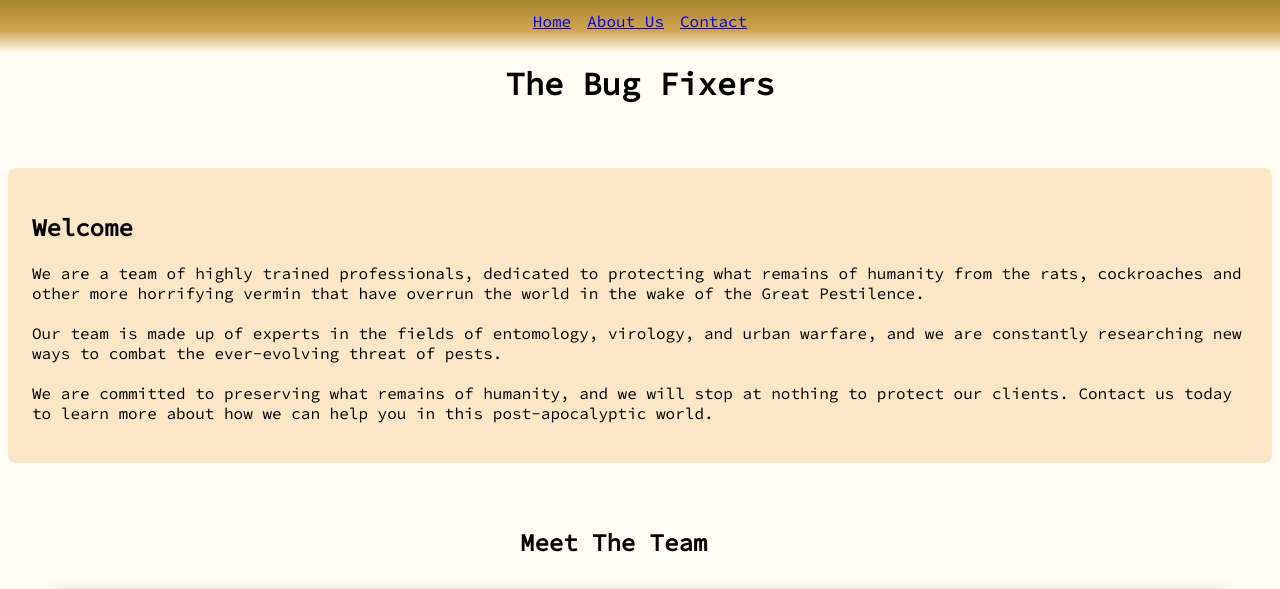
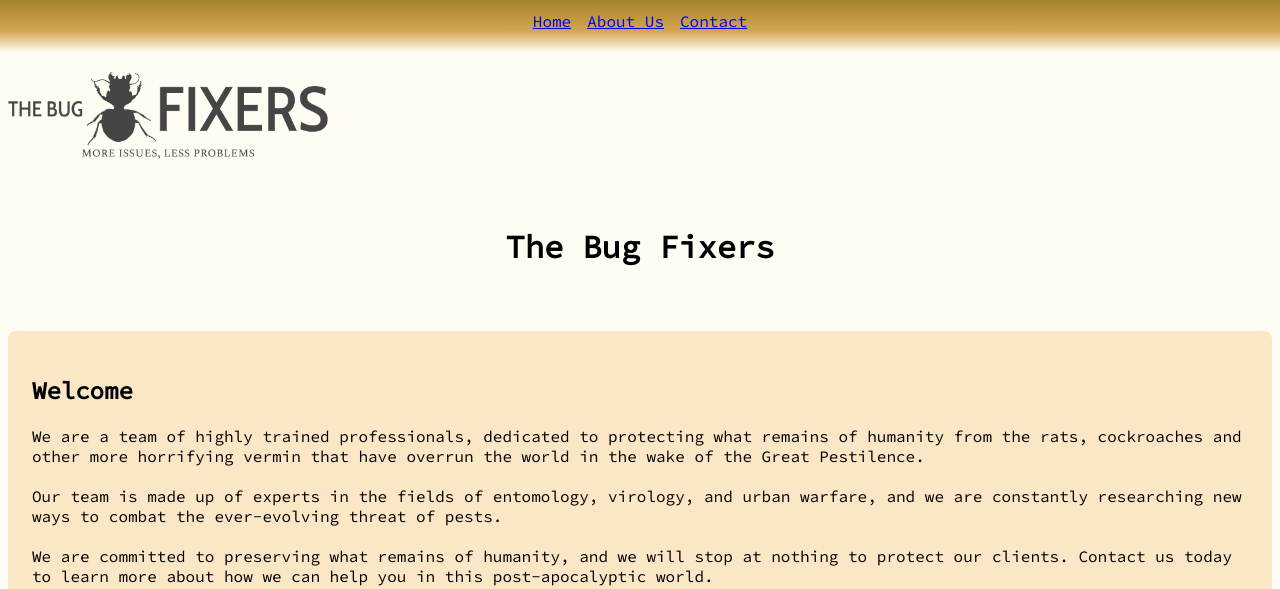
Before and after one commit to fac27/FAC-webAgency, a plain HTML site: page index.html in a window 1280 px wide. Shown: the top 589 px of the page. Drawn offline with Linux system fonts and the light colour scheme.

Commit message:
added logo:

```diff
--- a/index.html
+++ b/index.html
@@ -17,6 +17,7 @@
         </header>
         <!-- content?  -->
         <!-- class= stack or container -->
+        <img src="/images/logo.png" class="center-lg">
         <h1 class="center-lg center_text"> The Bug Fixers</h1>
         <section class="center card-shadow__secondary full-width">
             <h2 id="home">Welcome</h2>
```
Also changed, not shown: images/logo.png (added).
